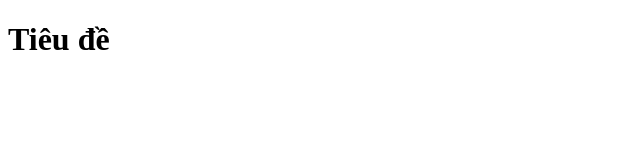
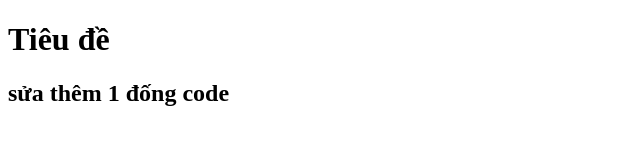
Before and after one commit to duckie105/du_an6, a plain HTML site: page index.html in a window 1280 px wide. Shown: the whole page, without its empty margins (0-640 px from the left). Drawn offline with Linux system fonts and the light colour scheme.

Commit message:
1. sửa code lần 1

```diff
--- a/index.html
+++ b/index.html
@@ -7,5 +7,6 @@
   </head>
   <body>
     <h1>Tiêu đề</h1>
+    <h2>sửa thêm 1 đống code</h2>
   </body>
 </html>
```
